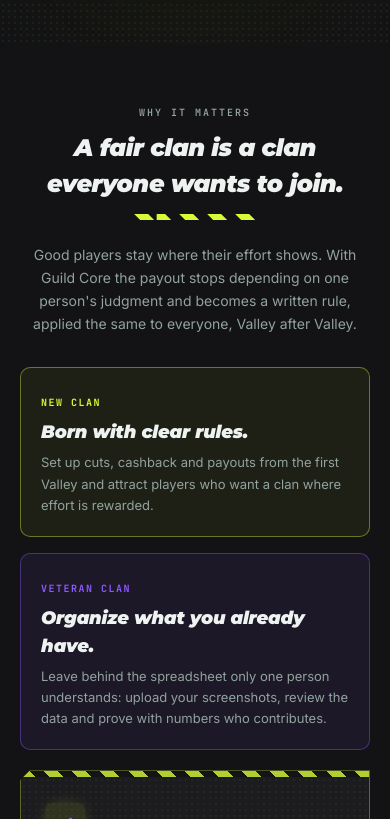
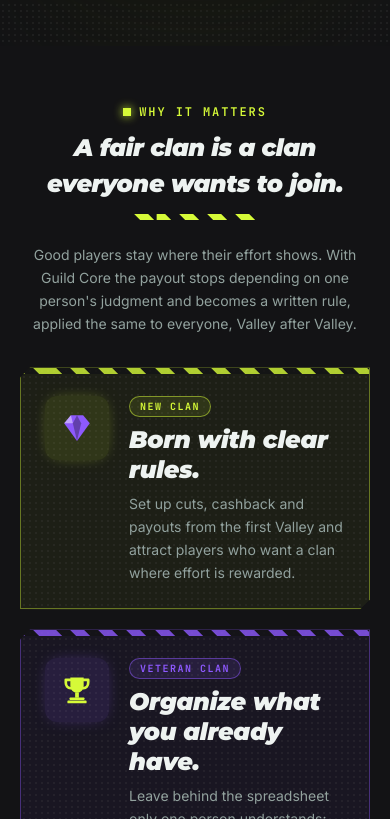
Before and after one commit to Ontiveroshtml/portal-web, a React (Vite) app: page / in a window 390 px wide. Shown: the part 1085-1904 px from the top of the page. Built offline with nearby package versions, Linux system fonts and the light colour scheme; no server answers.

Commit message:
Update 3.5 retoques

```diff
--- a/src/components/landing/Planes.tsx
+++ b/src/components/landing/Planes.tsx
@@ -273,7 +273,7 @@
             aria-hidden="true"
             className="size-2 bg-[var(--accent)] shadow-[0_0_10px_var(--accent)]"
           />
-          <span className="[font-family:'JetBrains_Mono',monospace] text-xs font-semibold uppercase tracking-[.12em] text-[var(--muted)]">
+          <span className="[font-family:'JetBrains_Mono',monospace] text-xs font-semibold uppercase tracking-[.16em] text-[var(--accent)]">
             {t("planes.eyebrow")}
           </span>
         </div>
--- a/src/components/landing/Problema.tsx
+++ b/src/components/landing/Problema.tsx
@@ -9,19 +9,33 @@
   { key: "pillar3", icon: "/icons/svg/icon-coins.svg", tono: "gold" },
 ] as const;
 
+const AUDIENCIAS = [
+  { tipo: "nuevo", icon: "/icons/svg/icon-gem.svg", tono: "accent" },
+  { tipo: "veterano", icon: "/icons/svg/icon-trophy.svg", tono: "purple" },
+] as const;
+
 const TONO = {
   accent: {
-    borde: "border-[var(--accent)]/35",
+    borde: "border-[var(--accent)]/40",
+    fondo: "bg-[var(--accent)]/[.05]",
+    glow: "shadow-[0_12px_40px_-22px_rgba(214,250,56,.55)] hover:shadow-[0_14px_44px_-16px_rgba(214,250,56,.6)]",
+    etiqueta: "border-[var(--accent)]/50 bg-[var(--accent)]/10 text-[var(--accent)]",
     placa: "bg-[var(--accent)]/10 shadow-[0_0_18px_-8px_rgba(214,250,56,.6)]",
     cinta: "[background:repeating-linear-gradient(45deg,var(--accent)_0_10px,var(--bg)_10px_20px)]",
   },
   purple: {
-    borde: "border-[var(--accent-purple)]/35",
+    borde: "border-[var(--accent-purple)]/40",
+    fondo: "bg-[var(--accent-purple)]/[.06]",
+    glow: "shadow-[0_12px_40px_-22px_rgba(141,89,253,.6)] hover:shadow-[0_14px_44px_-16px_rgba(141,89,253,.65)]",
+    etiqueta: "border-[var(--accent-purple)]/50 bg-[var(--accent-purple)]/12 text-[var(--accent-purple)]",
     placa: "bg-[var(--accent-purple)]/12 shadow-[0_0_18px_-8px_rgba(141,89,253,.6)]",
     cinta: "[background:repeating-linear-gradient(45deg,var(--accent-purple)_0_10px,var(--bg)_10px_20px)]",
   },
   gold: {
     borde: "border-[var(--accent-gold)]/35",
+    fondo: "",
+    glow: "",
+    etiqueta: "",
     placa: "bg-[var(--accent-gold)]/10 shadow-[0_0_18px_-8px_rgba(255,184,0,.6)]",
     cinta: "[background:repeating-linear-gradient(45deg,var(--accent-gold)_0_10px,var(--bg)_10px_20px)]",
   },
@@ -39,31 +53,34 @@
       </p>
 
       {/* Para quién en una línea: clanes que arrancan y clanes con años. */}
-      <div className="mx-auto mt-8 grid max-w-[900px] grid-cols-1 gap-4 sm:grid-cols-2">
-        {(["nuevo", "veterano"] as const).map((tipo) => (
+      <div className="mx-auto mt-8 grid max-w-[980px] grid-cols-1 gap-5 sm:grid-cols-2">
+        {AUDIENCIAS.map(({ tipo, icon, tono }) => {
+          const estilo = TONO[tono];
+          return (
             <div
               key={tipo}
-            className={`rounded-[10px] border p-5 ${
-              tipo === "nuevo"
-                ? "border-[var(--accent)]/40 bg-[var(--accent)]/6"
-                : "border-[var(--accent-purple)]/40 bg-[var(--accent-purple)]/8"
-            }`}
+              className={`${cutClass} gc-tarjeta relative flex items-start gap-5 overflow-hidden border ${estilo.borde} ${estilo.fondo} ${estilo.glow} p-6 [background-image:radial-gradient(rgba(255,255,255,.045)_1px,transparent_1px)] [background-size:6px_6px]`}
             >
+              <span aria-hidden="true" className={`gc-cinta-viva absolute inset-x-0 top-0 h-1.5 opacity-80 ${estilo.cinta}`} />
+              <span className={`mt-1 grid size-16 shrink-0 place-items-center rounded-[12px] ${estilo.placa}`}>
+                <img src={icon} alt="" aria-hidden="true" className="size-8" />
+              </span>
+              <div className="min-w-0">
                 <span
-              className={`[font-family:'JetBrains_Mono',monospace] text-[10px] font-bold uppercase tracking-[.15em] ${
-                tipo === "nuevo" ? "text-[var(--accent)]" : "text-[var(--accent-purple)]"
-              }`}
+                  className={`inline-block rounded-full border px-2.5 py-0.5 [font-family:'JetBrains_Mono',monospace] text-[10px] font-bold uppercase tracking-[.15em] ${estilo.etiqueta}`}
                 >
                   {t(`problema.audience.${tipo}.label`)}
                 </span>
-            <p className="mt-1.5 [font-family:'Montserrat',sans-serif] text-lg font-black italic tracking-[-.01em]">
+                <p className="mt-2 [font-family:'Montserrat',sans-serif] text-2xl font-black italic leading-tight tracking-[-.01em]">
                   {t(`problema.audience.${tipo}.title`)}
                 </p>
-            <p className="mt-1.5 text-[13px] leading-relaxed text-[var(--muted)]">
+                <p className="mt-2 text-sm leading-relaxed text-[var(--muted)]">
                   {t(`problema.audience.${tipo}.body`)}
                 </p>
               </div>
-        ))}
+            </div>
+          );
+        })}
       </div>
 
       <div className="mt-5 grid grid-cols-1 gap-5 md:grid-cols-3">
--- a/src/components/landing/shared.tsx
+++ b/src/components/landing/shared.tsx
@@ -7,10 +7,14 @@
 export const featuredClass =
   "[clip-path:polygon(14px_0,100%_0,100%_calc(100%-14px),calc(100%-14px)_100%,0_100%,0_14px)] shadow-[0_0_34px_-6px_rgba(214,250,56,.45)]";
 
+/** Etiqueta de sección: cuadrado lima + texto lima, igual en todas las secciones. */
 export function SectionEyebrow({ children }: PropsWithChildren) {
   return (
-    <span className="[font-family:'JetBrains_Mono',monospace] text-[10px] font-semibold uppercase tracking-[.2em] text-[var(--muted)]">
-      {children}
+    <span className="inline-flex items-center gap-2">
+      <span aria-hidden="true" className="size-2 bg-[var(--accent)] shadow-[0_0_10px_var(--accent)]" />
+      <span className="[font-family:'JetBrains_Mono',monospace] text-xs font-semibold uppercase tracking-[.16em] text-[var(--accent)]">
+        {children}
+      </span>
     </span>
   );
 }
--- a/src/i18n/locales/en.ts
+++ b/src/i18n/locales/en.ts
@@ -159,6 +159,11 @@
       read: "Read",
       verify: "Verify",
       distribute: "Distribute",
+    },
+    stepsHint: {
+      read: "Upload the screenshot",
+      verify: "Review and correct",
+      distribute: "Gold reaches whoever earned it",
     },
     viewDetail: "View detail",
     hideDetail: "Hide detail",
@@ -548,6 +553,5 @@
     privacidad: "Privacy",
     comunidad: "Community",
     legal: "Legal",
-    pronto: "Coming soon",
   },
 };
--- a/src/i18n/locales/es.ts
+++ b/src/i18n/locales/es.ts
@@ -159,6 +159,11 @@
       read: "Leer",
       verify: "Verificar",
       distribute: "Repartir",
+    },
+    stepsHint: {
+      read: "Subes la captura",
+      verify: "Revisas y corriges",
+      distribute: "El oro llega a quien lo ganó",
     },
     viewDetail: "Ver detalle",
     hideDetail: "Ocultar detalle",
@@ -548,6 +553,5 @@
     privacidad: "Privacidad",
     comunidad: "Comunidad",
     legal: "Legal",
-    pronto: "Próximamente",
   },
 };
--- a/src/i18n/locales/ja.ts
+++ b/src/i18n/locales/ja.ts
@@ -159,6 +159,11 @@
       read: "読み取り",
       verify: "確認",
       distribute: "分配",
+    },
+    stepsHint: {
+      read: "スクリーンショットをアップロード",
+      verify: "確認して修正",
+      distribute: "金は稼いだ人に届く",
     },
     viewDetail: "詳細を見る",
     hideDetail: "詳細を閉じる",
@@ -548,6 +553,5 @@
     privacidad: "Privacy",
     comunidad: "Community",
     legal: "Legal",
-    pronto: "近日公開",
   },
 };
--- a/src/i18n/locales/ru.ts
+++ b/src/i18n/locales/ru.ts
@@ -159,6 +159,11 @@
       read: "Чтение",
       verify: "Проверка",
       distribute: "Раздел",
+    },
+    stepsHint: {
+      read: "Загружаете скриншот",
+      verify: "Проверяете и исправляете",
+      distribute: "Золото получает тот, кто его заработал",
     },
     viewDetail: "Подробнее",
     hideDetail: "Скрыть",
@@ -548,6 +553,5 @@
     privacidad: "Конфиденциальность",
     comunidad: "Сообщество",
     legal: "Правовое",
-    pronto: "Скоро",
   },
 };
```
Also changed, not shown: src/components/landing/Footer.tsx (+50 -27 lines), src/components/landing/Funciones.tsx (+37 -18 lines). Lines whose indentation alone changed are shown as unchanged.
